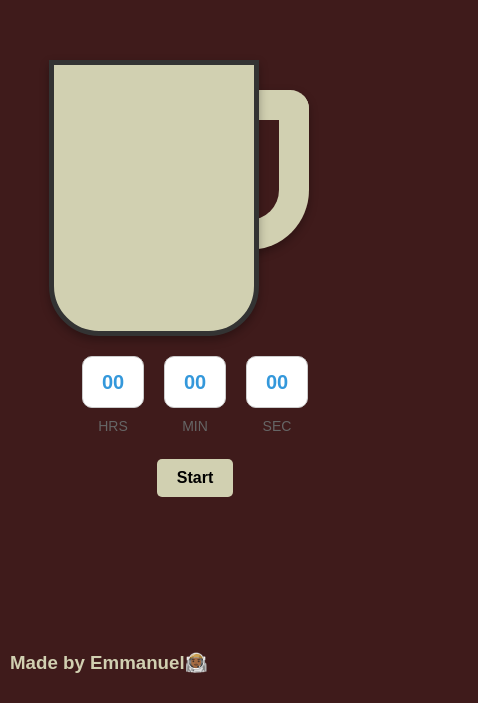
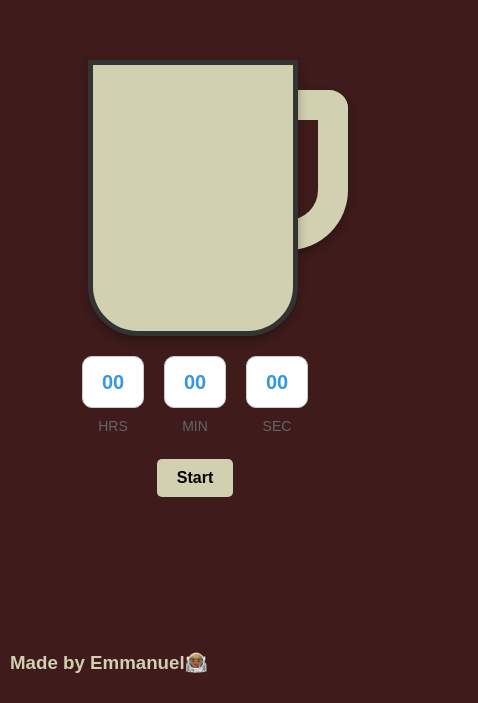
Before and after one commit to EmmanuelGrant/Timer, a plain HTML site: page index.html in a window 390 px wide. Shown: the part 141-844 px from the top of the page, 478 px wide, since content can reach past the window. Drawn offline with Linux system fonts and the light colour scheme.

Commit message:
fixed cup container positioning

```diff
--- a/style.css
+++ b/style.css
@@ -62,7 +62,7 @@ body {
 /* Responsive adjustments */
 @media (max-width: 600px) {
     .cup-wrapper {
-        padding-left: 25vw;
+        padding-left: 45vw;
         overflow: visible;
     }
 
```
